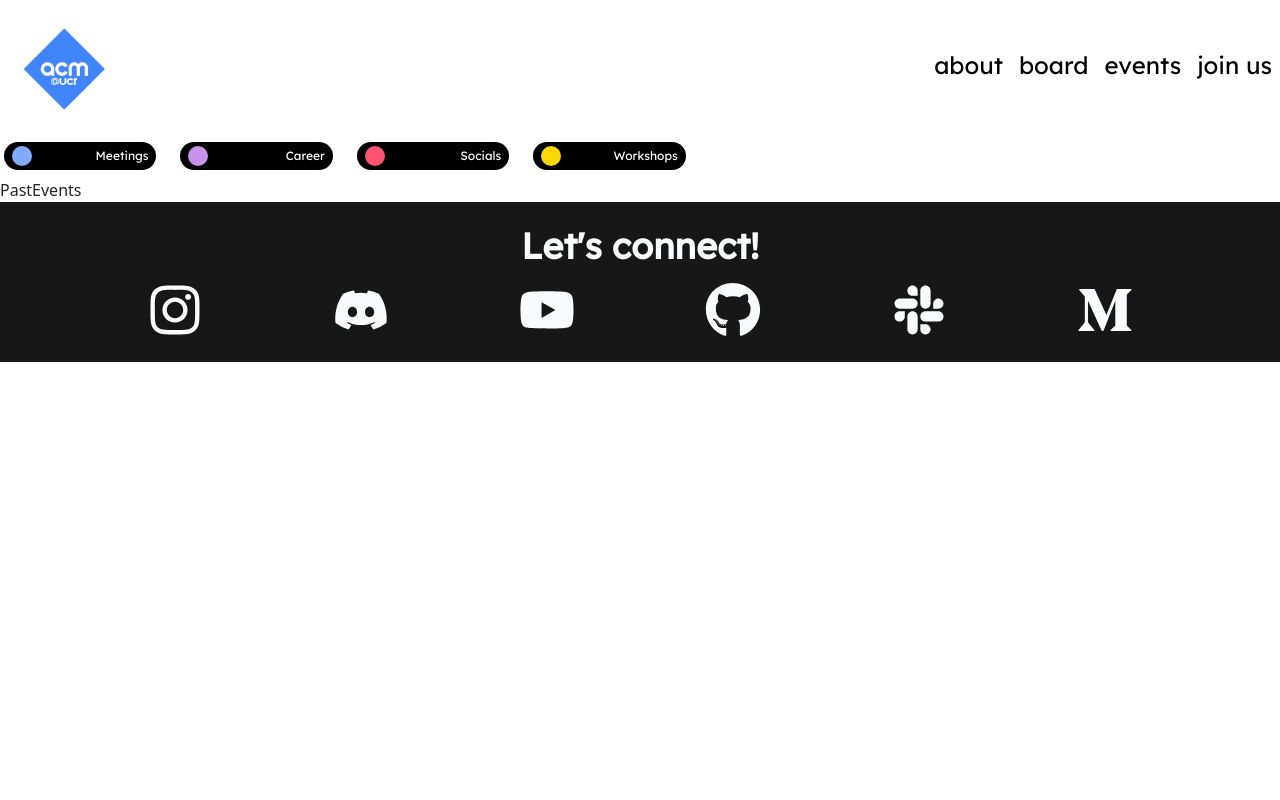
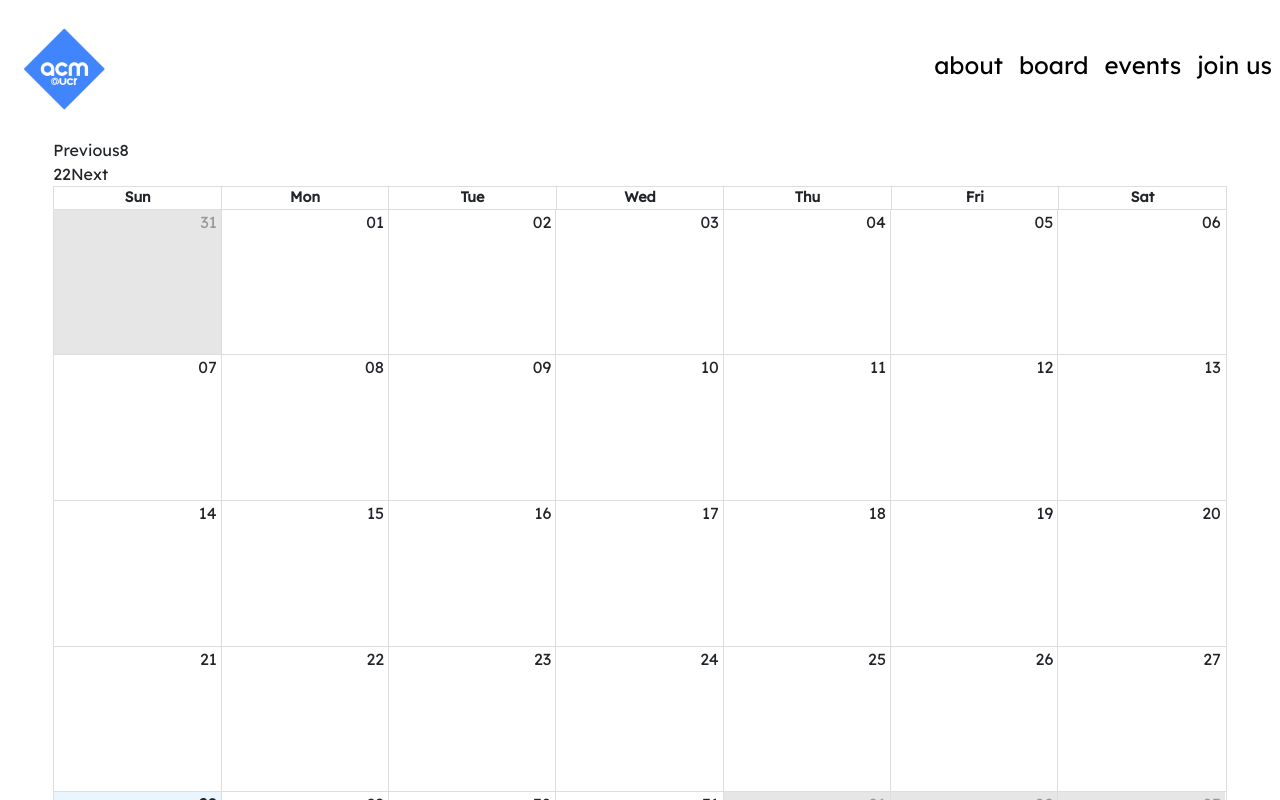
Before and after one commit to acm-ucr/acm-hydra, a Next.js app: page /events in a window 1280 px wide. Shown: the top 800 px of the page. Built offline with nearby package versions, Linux system fonts and the light colour scheme.

Commit message:
custom toolbar

```diff
--- a/components/Calendar.js
+++ /dev/null
@@ -1,40 +0,0 @@
-import React from "react";
-import Filter from "./Filter";
-import { Row, Col } from "react-bootstrap";
-
-const filterMapping = [
-	{
-		topic: "Meetings",
-		color: "#82aaff",
-	},
-	{
-		topic: "Career",
-		color: "#c792ea",
-	},
-	{
-		topic: "Socials",
-		color: "#ff5370",
-	},
-	{
-		topic: "Workshops",
-		color: "#ffd700",
-	},
-];
-
-const Calendar = () => {
-	return (
-		<>
-			<Row className='w-5/6 p-1'>
-				{filterMapping.map((filter, index) => {
-					return (
-						<Col key={index} xs={4} sm={3} lg={2} className='mb-1'>
-							<Filter topic={filter.topic} color={filter.color} />
-						</Col>
-					);
-				})}
-			</Row>
-		</>
-	);
-};
-
-export default Calendar;
--- /dev/null
+++ b/components/CalendarEvents.js
@@ -0,0 +1,67 @@
+import React from "react";
+import moment from "moment";
+import { Calendar, momentLocalizer } from "react-big-calendar";
+import "react-big-calendar/lib/css/react-big-calendar.css";
+
+const mLocalizer = momentLocalizer(moment);
+
+const events = [
+	{
+		id: 0,
+		title: "All Day Event very long title",
+		allDay: true,
+		start: new Date(2022, 8, 0),
+		end: new Date(2022, 8, 1),
+	},
+	{
+		id: 1,
+		title: "Long Event",
+		start: new Date(2022, 8, 7),
+		end: new Date(2022, 8, 10),
+	},
+
+	{
+		id: 2,
+		title: "DTS STARTS",
+		start: new Date(2022, 8, 13, 0, 0, 0),
+		end: new Date(2022, 8, 20, 0, 0, 0),
+	},
+];
+
+const CustomToolbar = event => {
+	console.log(event);
+
+	return (
+		<div>
+			<button onClick={() => event.onNavigate("PREV")}>Previous</button>
+			{event.date.getMonth() + 1}
+			<br />
+			{event.date.getFullYear() % 100}
+			<button onClick={() => event.onNavigate("NEXT")}>Next</button>
+		</div>
+	);
+};
+
+const CalendarEvents = () => {
+	return (
+		<section className='w-full flex justify-center items-center flex-col'>
+			<div className=' w-11/12 flex justify-center items-center'>
+				<div className='h-[100vh] w-full'>
+					<Calendar
+						className='font-lexend w-full'
+						events={events}
+						localizer={mLocalizer}
+						step={30}
+						views={["month"]}
+						components={{
+							// event: EventComponent,
+							toolbar: CustomToolbar,
+						}}
+					/>
+				</div>
+			</div>
+		</section>
+	);
+};
+
+export default CalendarEvents;
--- /dev/null
+++ b/components/Filters.js
@@ -0,0 +1,38 @@
+import React from "react";
+import { Row, Col } from "reaxt-bootstrap";
+import Filter from "Filter.js";
+
+const filterMapping = [
+	{
+		topic: "Meetings",
+		color: "#82aaff",
+	},
+	{
+		topic: "Career",
+		color: "#c792ea",
+	},
+	{
+		topic: "Socials",
+		color: "#ff5370",
+	},
+	{
+		topic: "Workshops",
+		color: "#ffd700",
+	},
+];
+
+const Filters = () => {
+	return (
+		<Row className='w-5/6 p-1'>
+			{filterMapping.map((filter, index) => {
+				return (
+					<Col key={index} xs={4} sm={3} lg={2} className='mb-1'>
+						<Filter topic={filter.topic} color={filter.color} />
+					</Col>
+				);
+			})}
+		</Row>
+	);
+};
+
+export default Filters;
--- a/package.json
+++ b/package.json
@@ -14,8 +14,10 @@
 	},
 	"dependencies": {
 		"bootstrap": "^5.1.3",
+		"moment": "^2.29.4",
 		"next": "^12.2.4",
 		"react": "18.2.0",
+		"react-big-calendar": "^1.5.0",
 		"react-bootstrap": "^2.5.0",
 		"react-dom": "18.2.0",
 		"react-icons": "^4.4.0",
--- a/pages/events.js
+++ b/pages/events.js
@@ -1,11 +1,11 @@
 import React from "react";
-import Calendar from "../components/Calendar";
+import CalendarEvents from "../components/CalendarEvents";
 import PastEvents from "../components/PastEvents";
 
 const Events = () => {
 	return (
 		<div>
-			<Calendar />
+			<CalendarEvents />
 			<PastEvents />
 		</div>
 	);
```
Also changed, not shown: 1 other file (tests, documents, lock files or other folders).
